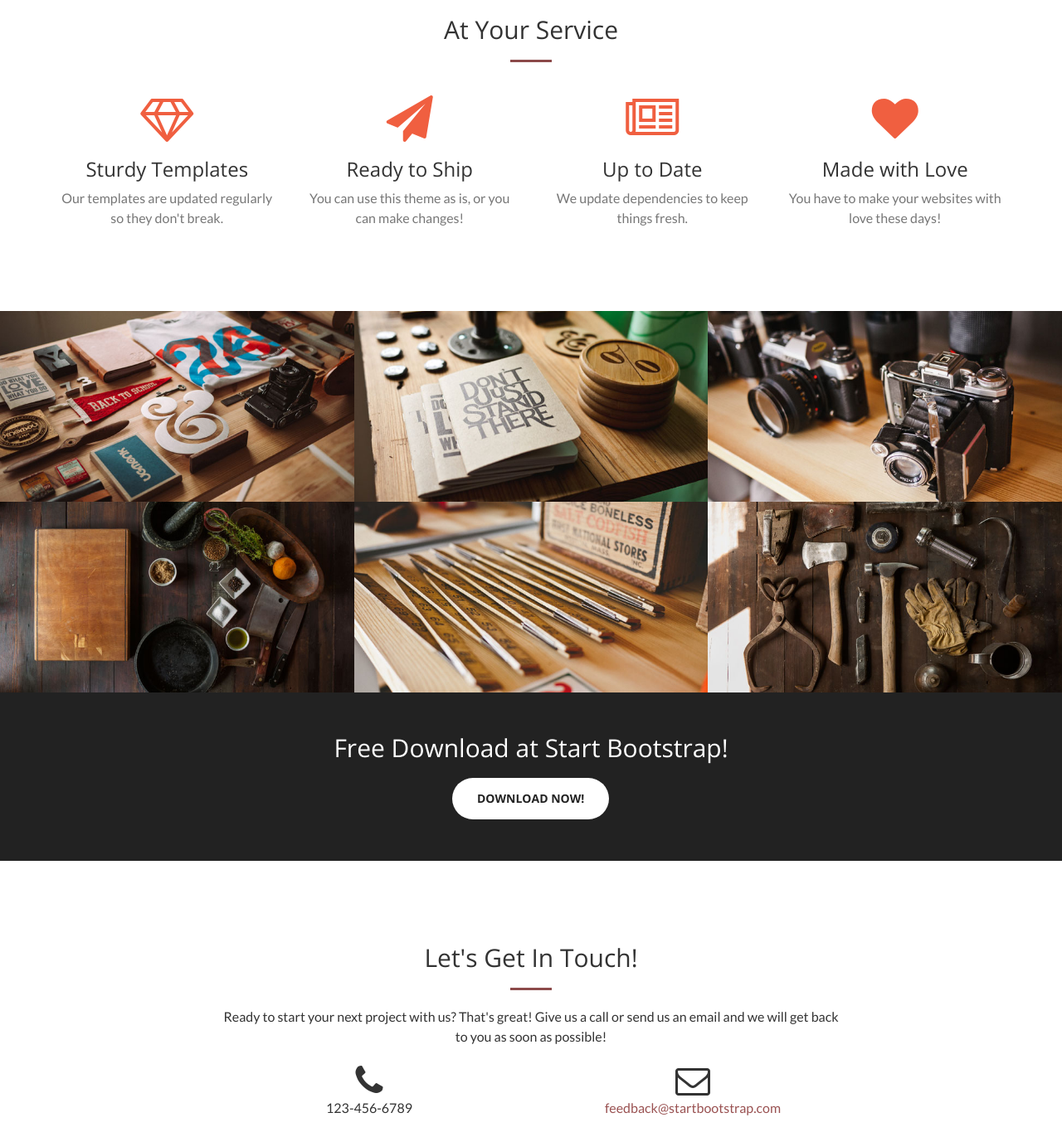
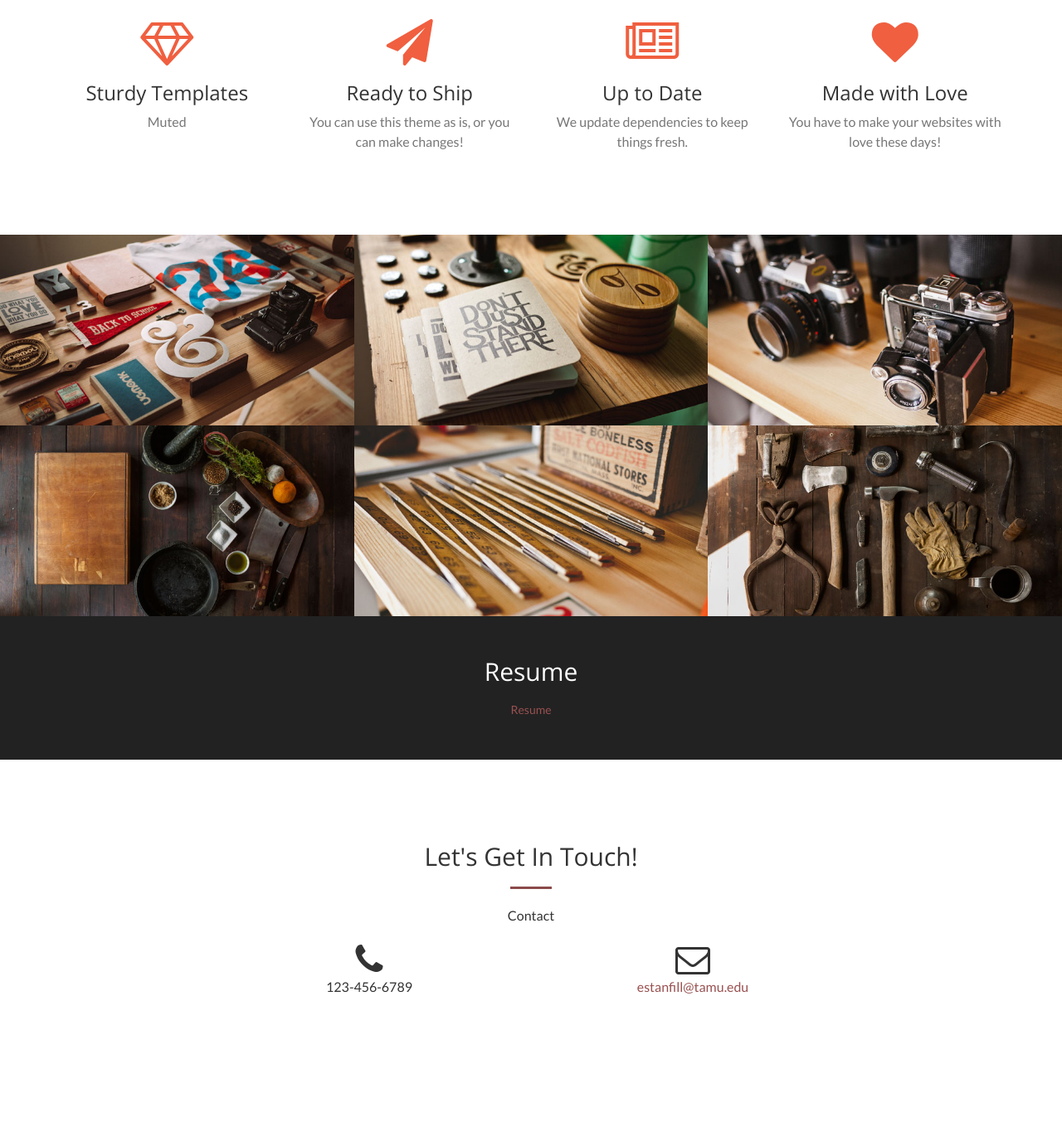
Before and after one commit to elrast/elrast.github.io, a website: page index.html in a window 1280 px wide. Shown: the part 1299-2670 px from the top of the page at 83% size. After the commit the page ends 2621 px from the top, so only its background shows below. Drawn offline with nearby package versions, Linux system fonts and the light colour scheme.

Commit message:
copy update

```diff
--- a/index.html
+++ b/index.html
@@ -85,7 +85,7 @@
                 <div class="col-lg-8 col-lg-offset-2 text-center">
                     <h2 class="section-heading">We've got what you need!</h2>
                     <hr class="light">
-                    <p class="text-faded">Start Bootstrap has everything you need to get your new website up and running in no time! All of the templates and themes on Start Bootstrap are open source, free to download, and easy to use. No strings attached!</p>
+                    <p class="text-faded"></p>
                     <a href="#services" class="page-scroll btn btn-default btn-xl sr-button">Get Started!</a>
                 </div>
             </div>
@@ -107,7 +107,7 @@
                     <div class="service-box">
                         <i class="fa fa-4x fa-diamond text-primary sr-icons"></i>
                         <h3>Sturdy Templates</h3>
-                        <p class="text-muted">Our templates are updated regularly so they don't break.</p>
+                        <p class="text-muted">Muted</p>
                     </div>
                 </div>
                 <div class="col-lg-3 col-md-6 text-center">
@@ -235,8 +235,8 @@
     <aside class="bg-dark">
         <div class="container text-center">
             <div class="call-to-action">
-                <h2>Free Download at Start Bootstrap!</h2>
-                <a href="http://startbootstrap.com/template-overviews/creative/" class="btn btn-default btn-xl sr-button">Download Now!</a>
+                <h2>Resume</h2>
+                <a href="/resume.pdf">Resume</a>
             </div>
         </div>
     </aside>
@@ -247,7 +247,7 @@
                 <div class="col-lg-8 col-lg-offset-2 text-center">
                     <h2 class="section-heading">Let's Get In Touch!</h2>
                     <hr class="primary">
-                    <p>Ready to start your next project with us? That's great! Give us a call or send us an email and we will get back to you as soon as possible!</p>
+                    <p>Contact</p>
                 </div>
                 <div class="col-lg-4 col-lg-offset-2 text-center">
                     <i class="fa fa-phone fa-3x sr-contact"></i>
@@ -255,7 +255,7 @@
                 </div>
                 <div class="col-lg-4 text-center">
                     <i class="fa fa-envelope-o fa-3x sr-contact"></i>
-                    <p><a href="mailto:your-email@your-domain.com">feedback@startbootstrap.com</a></p>
+                    <p><a href="mailto:estanfill@tamu.edu">estanfill@tamu.edu</a></p>
                 </div>
             </div>
         </div>
```
